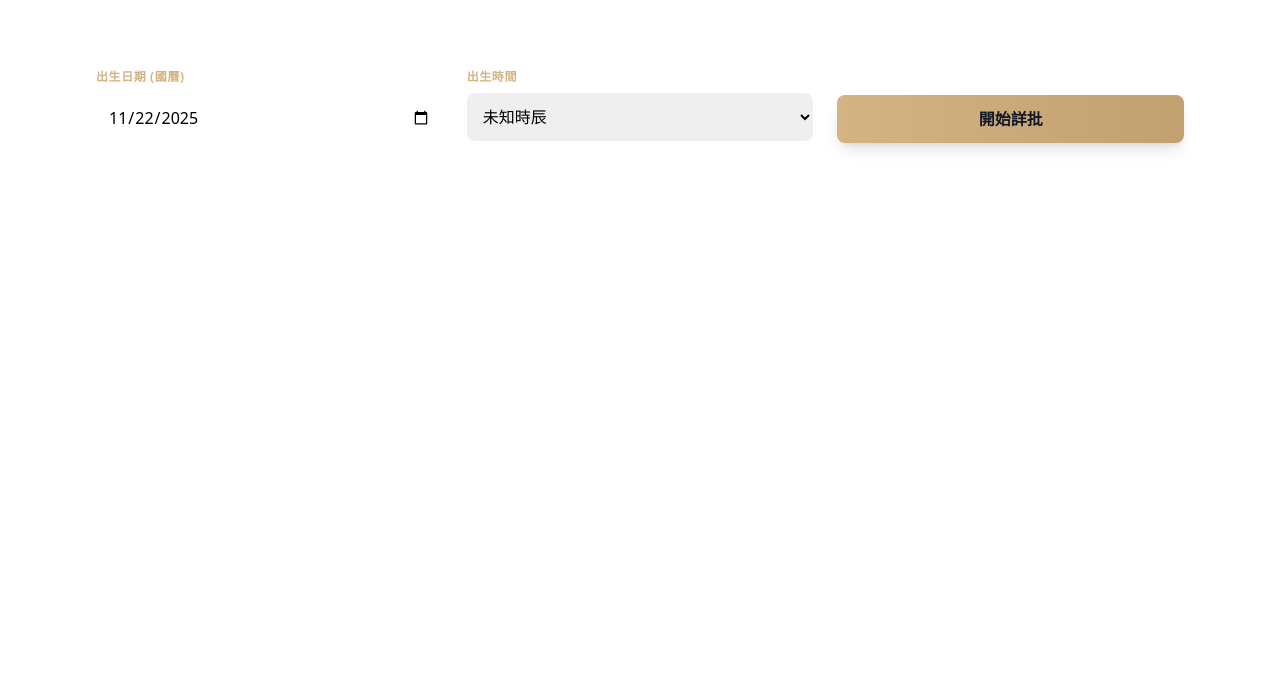
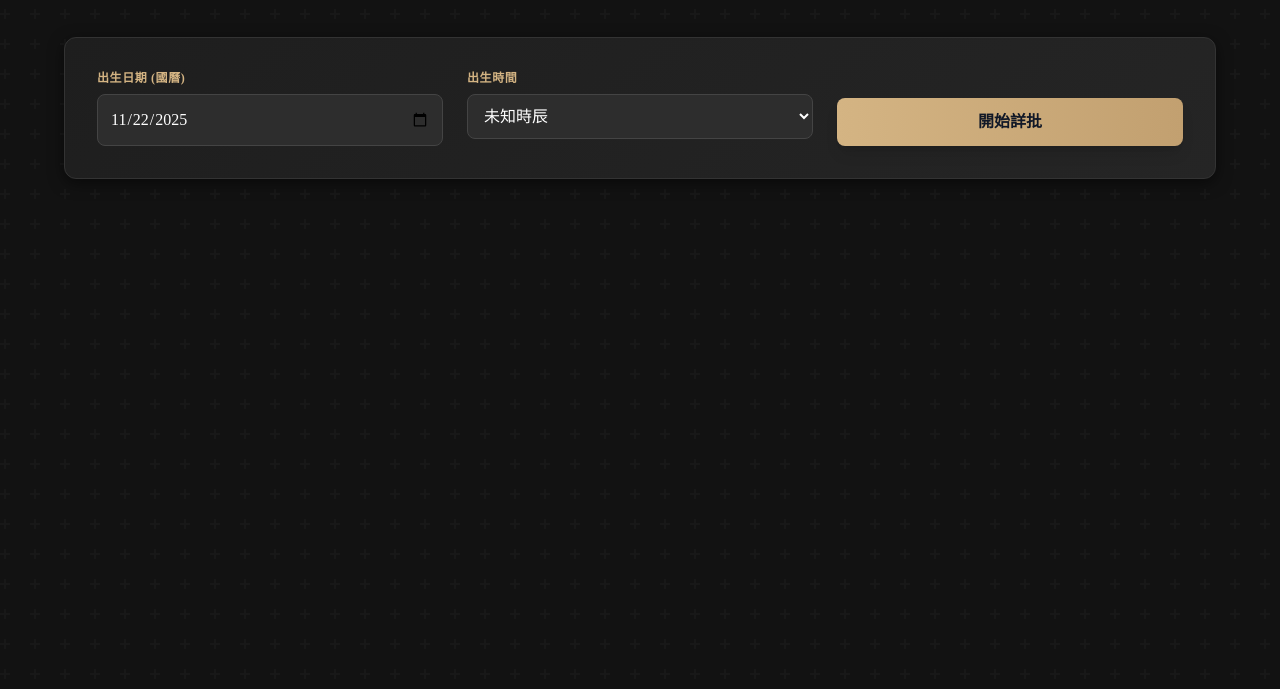
Before and after one commit to EricChung24/8text, a plain HTML site: page index.html in a window 1280 px wide. Shown: the part 111-800 px from the top of the page. Drawn offline with nearby package versions, Linux system fonts and the light colour scheme; the site is published under a folder, as on GitHub Pages, so addresses that start at the root find nothing.

Commit message:
修正樣式表連結並新增金元素顏色類別

```diff
--- a/css/style.css
+++ b/css/style.css
@@ -13,6 +13,7 @@ body {
   --color-fire: #f87171;
   --color-earth: #fbbf24;
   --color-metal: #e5e7eb;
+  --color-gold: var(--color-metal);
   --color-water: #60a5fa;
 }
 /* 元素顏色 */
@@ -27,6 +28,10 @@ body {
 }
 .metal {
   color: var(--color-metal);
+}
+.gold {
+  /* JS 使用 'gold' 作為五行名稱，這裡提供同名 class 以對齊 */
+  color: var(--color-gold);
 }
 .water {
   color: var(--color-water);
--- a/index.html
+++ b/index.html
@@ -5,8 +5,8 @@
     <meta name="viewport" content="width=device-width, initial-scale=1.0">
     <title>木森玄機 - 專業八字運勢詳解</title>
     <script src="https://cdn.tailwindcss.com"></script>
+    <link rel="stylesheet" href="css/style.css">
     <link rel="stylesheet" href="https://cdnjs.cloudflare.com/ajax/libs/font-awesome/6.5.0/css/all.min.css">
-    <link rel="stylesheet" href="/css/style.css">
 </head>
 <body class="min-h-screen p-4 md:p-8 flex justify-center">
 
```
